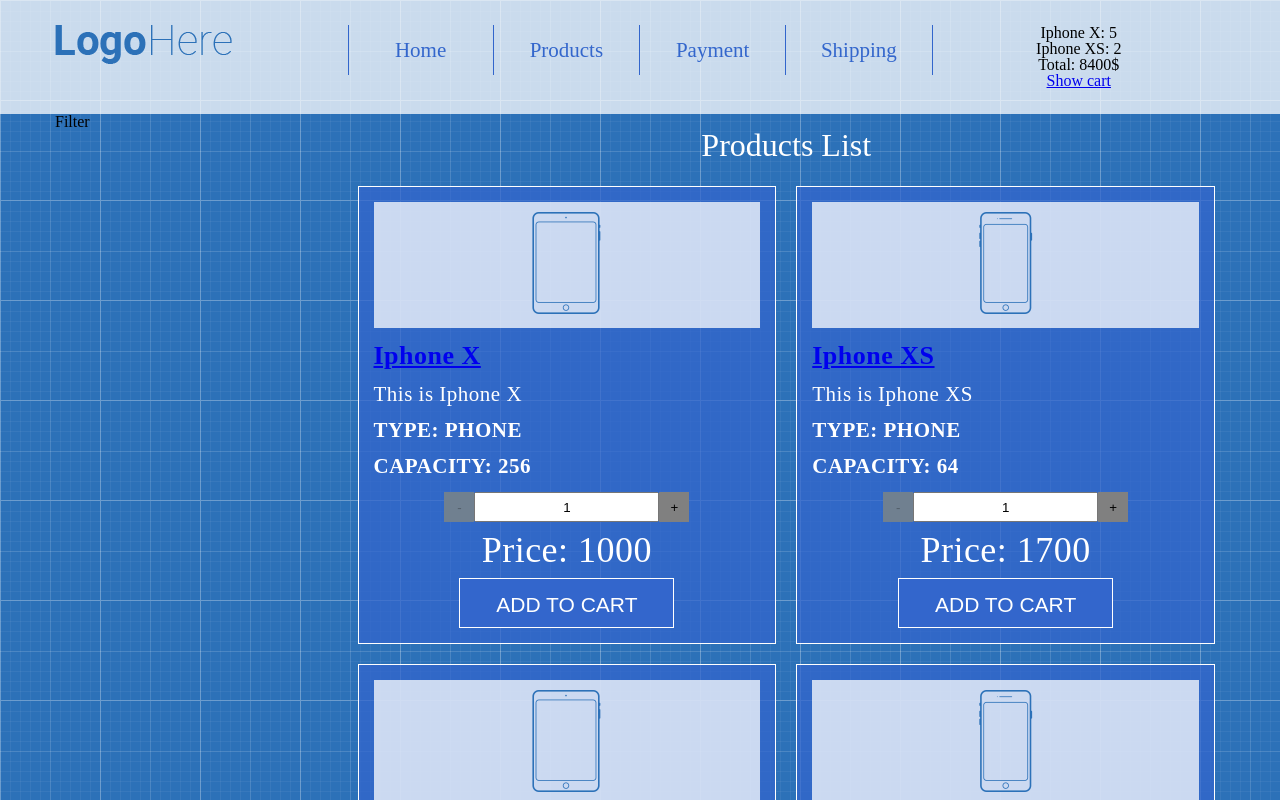
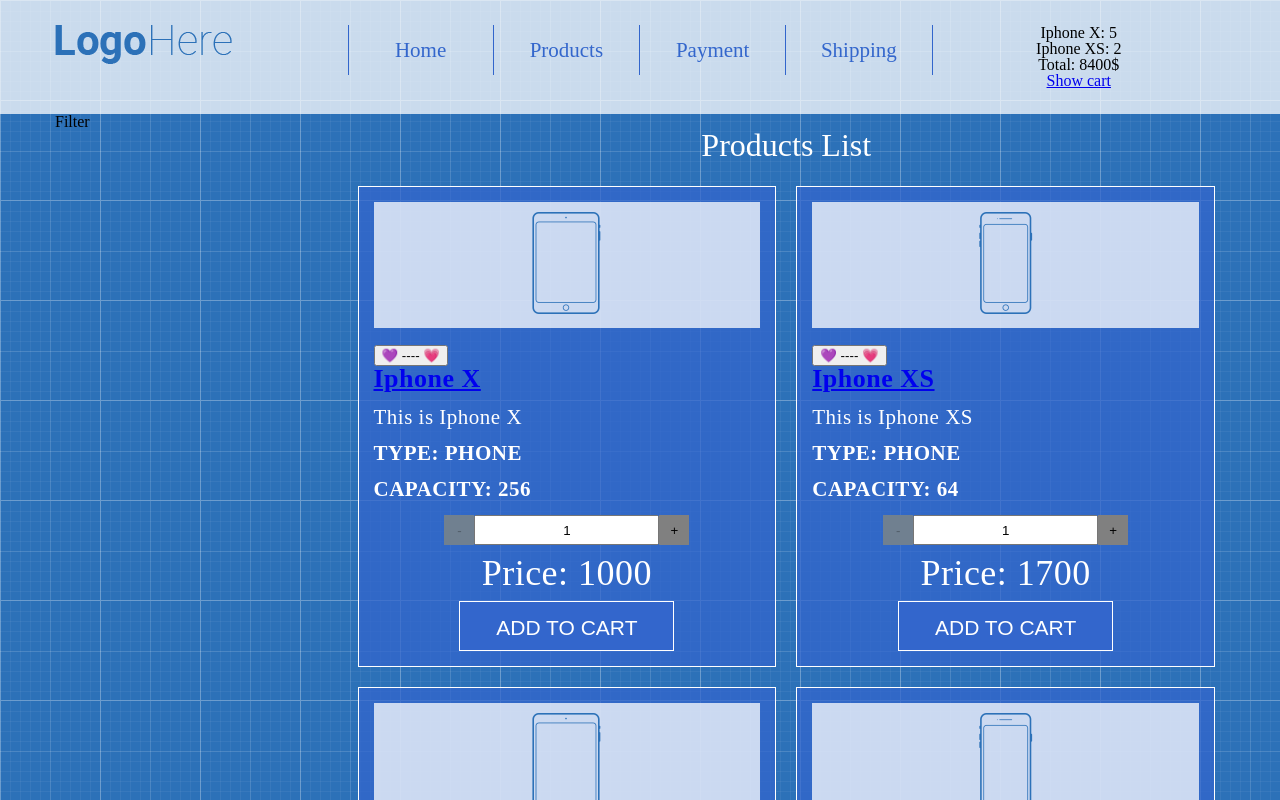
Before and after one commit to dimonkatri4/shop-project, a React (Create React App) app: page / in a window 1280 px wide. Shown: the top 800 px of the page. Built offline with nearby package versions, Linux system fonts and the light colour scheme.

Commit message:
dz - нова гілка з лайками

```diff
--- a/src/App/Main/Products/ProductListItem.js
+++ b/src/App/Main/Products/ProductListItem.js
@@ -37,6 +37,9 @@
                 <div className="product-image">
                     <img src={image} alt={name} title={name}/>
                 </div>
+                <button onClick="">
+                    <span>&#128156;</span> ---- <span>&#128151;</span>
+                </button>
                 <div className="product-title">
                     <Link to={`/products/${id}`}>{name}</Link>
                 </div>
```
